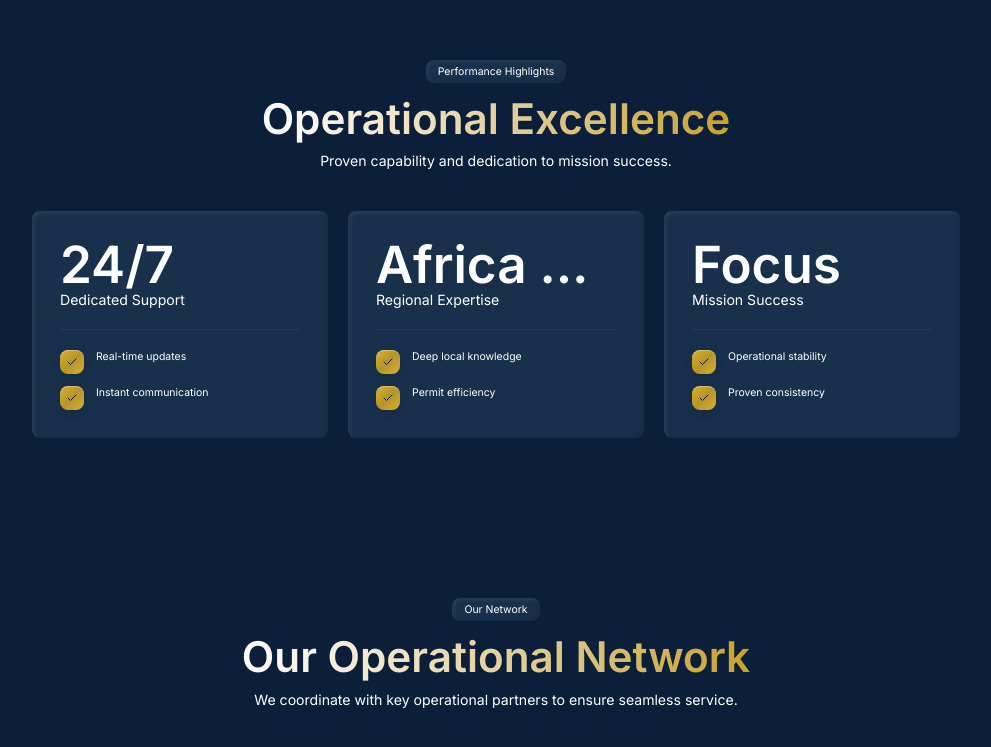
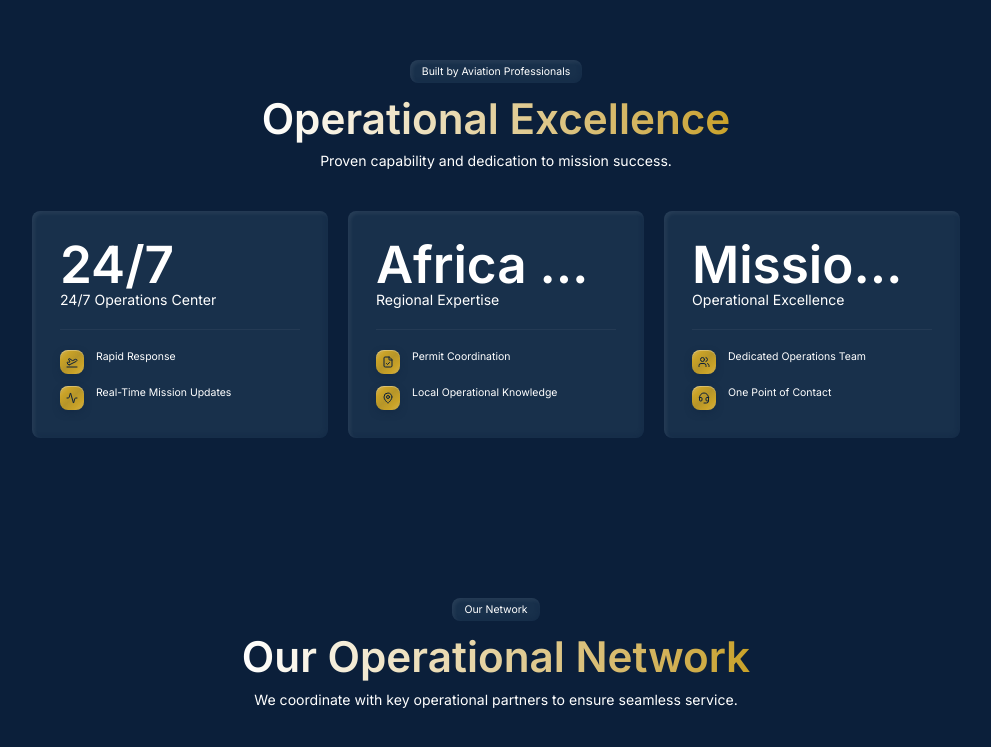
Before and after one commit to dmytro-webild/297cf9ae-c1a0-4e8a-a71c-0a6f333fb44d, a React (Vite) app: page / in a window 1280 px wide. Shown: the part 3658-4405 px from the top of the page, without its empty margins (144-1135 px from the left). Built offline with nearby package versions, Linux system fonts and the light colour scheme; a web font is replaced by a local one.

Commit message:
Bob AI: Updated metrics section with aviation-specific icons, new su

```diff
--- a/src/pages/HomePage/sections/Metrics.tsx
+++ b/src/pages/HomePage/sections/Metrics.tsx
@@ -1,22 +1,110 @@
-// AUTO-GENERATED by per-section-migrate. Edit freely — Bob will treat this
-// file as the canonical source for the "metrics" section.
+/* eslint-disable */
+// @ts-nocheck — generated by catalog-eject; runtime-correct but TS strict-mode false-positives on inlined catalog body
+import { PlaneTakeoff, Activity, FileCheck, MapPin, Users, Headset } from "lucide-react";
+import Button from "@/components/ui/Button";
+import TextAnimation from "@/components/ui/TextAnimation";
+import GridOrCarousel from "@/components/ui/GridOrCarousel";
+import ScrollReveal from "@/components/ui/ScrollReveal";
 
-import React from 'react';
-import MetricsFeatureCards from '@/components/sections/metrics/MetricsFeatureCards';
-import SectionErrorBoundary from "@/components/ui/SectionErrorBoundary";
+const metrics = [
+  {
+    title: "24/7 Operations Center",
+    value: "24/7",
+    features: [
+      { text: "Rapid Response", icon: PlaneTakeoff },
+      { text: "Real-Time Mission Updates", icon: Activity }
+    ]
+  },
+  {
+    title: "Regional Expertise",
+    features: [
+      { text: "Permit Coordination", icon: FileCheck },
+      { text: "Local Operational Knowledge", icon: MapPin }
+    ],
+    value: "Africa & International"
+  },
+  {
+    title: "Operational Excellence",
+    features: [
+      { text: "Dedicated Operations Team", icon: Users },
+      { text: "One Point of Contact", icon: Headset }
+    ],
+    value: "Mission Excellence"
+  }
+];
 
-export default function MetricsSection(): React.JSX.Element {
+type Metric = {
+  value: string;
+  title: string;
+  features: { text: string; icon: any }[];
+};
+
+const MetricsInline = () => (
+  <section aria-label="Metrics section" className="py-20">
+    <div className="flex flex-col gap-8 md:gap-10">
+      <div className="flex flex-col items-center gap-2 w-content-width mx-auto">
+        <div className="px-3 py-1 mb-1 text-sm card rounded w-fit">
+          <p>{"Built by Aviation Professionals"}</p>
+        </div>
+
+        <TextAnimation
+          text={"Operational Excellence"}
+          variant={"fade"}
+          gradientText={true}
+          tag="h2"
+          className="md:max-w-8/10 text-6xl 2xl:text-7xl leading-[1.15] font-semibold text-center text-balance"
+        />
+
+        <TextAnimation
+          text={"Proven capability and dedication to mission success."}
+          variant={"fade"}
+          gradientText={false}
+          tag="p"
+          className="md:max-w-7/10 text-lg md:text-xl leading-snug text-center text-balance"
+        />
+
+        {(undefined || undefined) && (
+          <div className="flex flex-wrap justify-center gap-3 mt-2 md:mt-3">
+            {undefined && <Button text={undefined.text} href={undefined.href} variant="primary"/>}
+            {undefined && <Button text={undefined.text} href={undefined.href} variant="secondary"animationDelay={0.1} />}
+          </div>
+        )}
+      </div>
+
+      <ScrollReveal variant="fade-blur">
+        <GridOrCarousel>
+          {metrics.map((metric) => (
+            <div key={metric.value} className="flex flex-col justify-between gap-4 xl:gap-5 2xl:gap-6 p-6 xl:p-7 2xl:p-8 h-full card rounded">
+              <div className="flex flex-col gap-0 min-w-0">
+                <span className="text-8xl md:text-7xl font-semibold leading-none truncate">{metric.value}</span>
+                <span className="text-xl truncate">{metric.title}</span>
+              </div>
+
+              <div className="flex flex-col gap-3 pt-5 border-t border-foreground/5">
+                {metric.features.map((feature) => {
+                  const Icon = feature.icon;
+                  return (
+                    <div key={feature.text} className="flex items-start gap-3">
+                      <div className="flex items-center justify-center shrink-0 size-6 primary-button rounded">
+                        <Icon className="size-3 text-primary-cta-text" strokeWidth={2} />
+                      </div>
+                      <span className="text-sm leading-snug">{feature.text}</span>
+                    </div>
+                  );
+                })}
+              </div>
+            </div>
+          ))}
+        </GridOrCarousel>
+      </ScrollReveal>
+    </div>
+  </section>
+);
+
+export default function MetricsSection() {
   return (
-    <div id="metrics" data-section="metrics">
-        <SectionErrorBoundary name="metrics">
-              <MetricsFeatureCards
-        tag="Performance Highlights"
-        title="Operational Excellence"
-        description="Proven capability and dedication to mission success."
-        metrics={[{"title":"Dedicated Support","value":"24/7","features":["Real-time updates","Instant communication"]},{"title":"Regional Expertise","features":["Deep local knowledge","Permit efficiency"],"value":"Africa & International"},{"title":"Mission Success","features":["Operational stability","Proven consistency"],"value":"Focus"}]}
-        textAnimation="fade"
-      />
-        </SectionErrorBoundary>
-      </div>
+    <div data-webild-section="metrics" data-section="metrics" id="metrics">
+      <MetricsInline />
+    </div>
   );
 }
```
